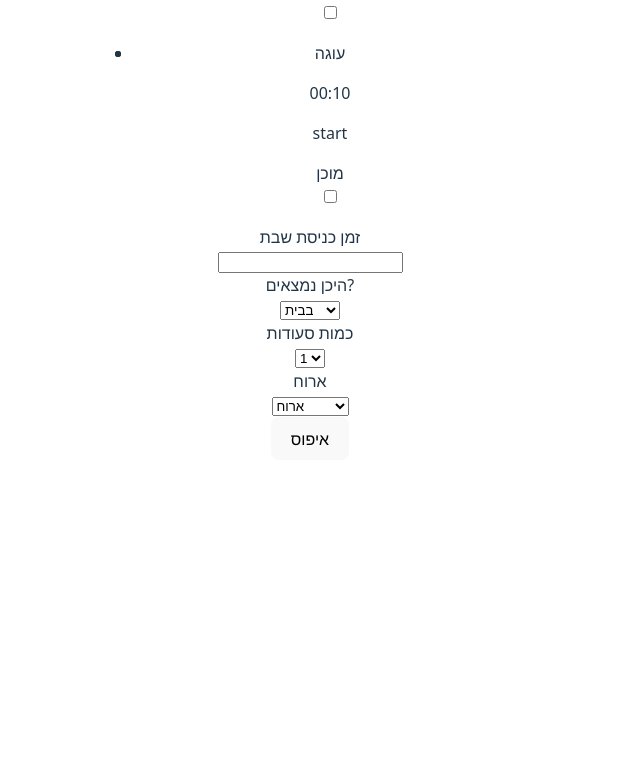
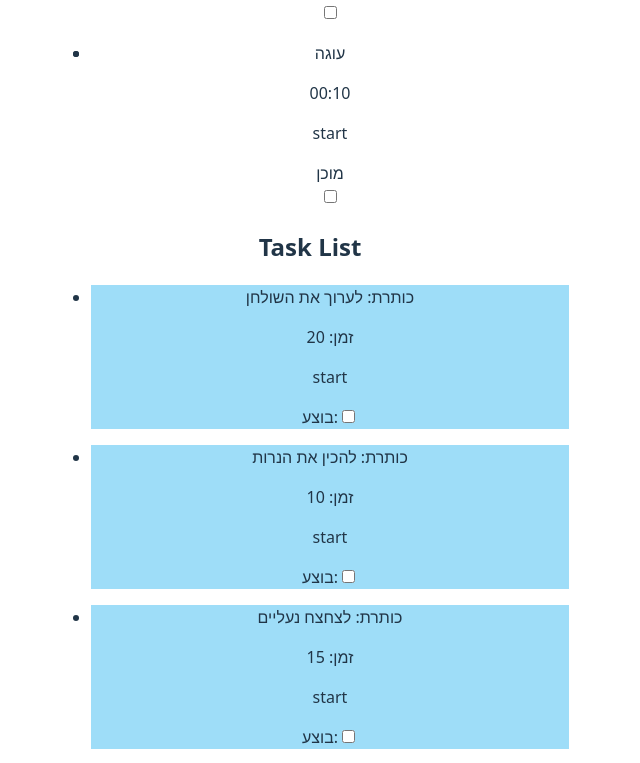
Before and after one commit to yael6268/shabbat_project, a React (Vite) app in the folder shabbat/: page / in a window 1280 px wide. Shown: the part 2007-2770 px from the top of the page, without its empty margins (330-970 px from the left). Before the commit the page ends 2499 px from the top, so only its background shows below. Built offline with nearby package versions, Linux system fonts and the light colour scheme.

Commit message:
add task list

```diff
--- a/shabbat/src/App.jsx
+++ b/shabbat/src/App.jsx
@@ -1,6 +1,7 @@
 import { useState } from 'react'
 import { Home} from './components/Home'
 import { CookList } from "./components/CookList";
+import { TaskList } from "./components/taskList";
 // import { Cooking } from "./components/Cooking";
 
 import './App.css'
@@ -12,6 +13,7 @@ function App() {
     <>
       <Home/>
       <CookList/>
+      <TaskList/>
       {/* <Cooking/> */}
     </>
   )
--- /dev/null
+++ b/shabbat/src/components/Tasks.jsx
@@ -0,0 +1,23 @@
+export const Tasks = ({ tas, onToggle }) => {
+  return (
+    <li
+      style={{
+        backgroundColor: tas.status === "done" ? "#f7c5e9ff" : "#9eddf8ff",
+      }}
+    >
+      <p>כותרת: {tas.title}</p>
+      <p>זמן: {tas.time}</p>
+      <p> {tas.status}</p>
+
+      <label >
+        בוצע:
+        <input
+          type="checkbox"
+          checked={tas.status === "done"}
+          onChange={onToggle}
+        />
+      </label>
+    </li>
+
+  );
+};
--- /dev/null
+++ b/shabbat/src/components/taskList.jsx
@@ -0,0 +1,54 @@
+import { useState } from "react";
+import { getAllTasks } from "../data/task";
+import { Tasks } from "./Tasks";
+
+export const TaskList = () => {
+  const [tasks, setTasks] = useState(getAllTasks());
+
+  const toggleDone = (id) => {
+    setTasks(prevTasks =>
+      prevTasks.map(t =>
+        t.id === id
+          ? { ...t, status: t.status === "done" ? "pending" : "done" }
+          : t
+      )
+    );
+  };
+  const getPlaceTasks = (place) => {
+    switch (place) {
+      case "atHome":
+        return tasks.filter(task => task.place === "basic"|| task.place==="atHome");
+      case "travel":
+        return tasks.filter(task =>task.place==="basic"|| task.place === "traveling");
+          case "hospitality":
+        return tasks.filter(task => task.place === "basic"|| task.place==="atHome"|| task.place==="hospitality");
+      default:
+        return tasks;
+    }
+  }
+//   const timeScore=(time)=>{
+//     const [hours, minutes] = time.split(":").map(Number);
+//     return hours * 60 + minutes;
+//   };
+
+  return (
+    <div>
+      <h2>Task List</h2>
+      <ul>
+        {tasks.map(task => (
+          <Tasks
+            key={task.id}
+            tas={task}
+
+            onToggle={() => toggleDone(task.id)}
+          />
+
+        ))}
+      </ul>
+          <h3>      סך הזמן של משימות שלא בוצעו: {tasks.filter(task => task.status === "pending")
+          .reduce((total, task) => (total + task.time)/60, 0)} דקות</h3>
+
+    </div>
+
+  );
+};
--- a/shabbat/src/data/task.js
+++ b/shabbat/src/data/task.js
@@ -2,169 +2,203 @@ const tasksForShabbat = [
     {
         id: 1,
         title: "לערוך את השולחן",
-    status:"start",
-    time:"00:20",
+        status: "start",
+        time: 20,
+        place: "atHome"
     },
     {
         id: 2,
         title: "להכין את הנרות",
-    status:"start",
-    time:"00:10",
+        status: "start",
+        time: 10,
+        place: "atHome"
     },
     {
         id: 3,
         title: "לצחצח נעליים",
-    status:"start",
-    time:"00:15",
+        status: "start",
+        time: 15,
+        place: "basic"
     },
     {
         id: 4,
         title: " לפתוח בקבוקים",
-    status:"start",
-    time:"00:05 ",
+        status: "start",
+        time: 5,
+        place: "atHome"
     },
+
     {
         id: 5,
         title: " לנקות את הבית",
-    status:"start",
-    time:"01:30",
+        status: "start",
+        time: 90,
+        place: "basic"
     },
+
+
     {
         id: 6,
-    title: " להכין אוכל",
-    status:"start",
-    time:"02:00",
+        title: "לכבס בגדים",
+        status: "pending",
+        time: 60,
+        place: "basic"
+
     },
     {
         id: 7,
-    title: "לזרוק את האשפה",
-    status:"start",
-    time:"00:10",
+        title: "לסדר את החדרים",
+        status: "pending",
+        time: 60,
+        place: "basic"
+
     },
        {
         id: 8,
-    title: "לכבס בגדים",
-    status:"start",
-    time:"01:00",
+        title: "לנקות חלונות",
+        status: "pending",
+        time: 25,
+        place: "hospitality"
     },
     {
         id: 9,
-    title: "לסדר את החדרים",
-    status:"start",
-    time:"01:00",
+        title: "לשטוף כלים",
+        status: "pending",
+        time: 30,
+        place: "basic"
+
     },
+
     {
         id: 10,
-    title: "לקנות מצרכים",
-    status:"start",
-    time:"01:30",
+        title: "לקרוא פרשת השבוע",
+        status: "pending",
+        time: 20,
+        place: "basic"
+
     },
+
     {
         id: 11,
-        title: "להכין קידוש",
-        status:"start",
-        time:"00:15",
+        title: "לגהץ בגדים",
+        status: "pending",
+        time: 30,
+        place: "basic"
+
     },
+
     {
         id: 12,
-        title:"לשטוף כלים",
-        status:"start",
-        time:"00:30",
-    },
-    {
-        id: 13,
-        title:"לקרוא פרשת השבוע",
-        status:"start",
-        time:"00:20",
+        title: "לארגן מיטות לאורחים",
+        status: "pending",
+        time: 10,
+        place: "hospitality"
+
     },
        {
         id: 14,
-        title:"להתארגן לשבת",
-        status:"start",
-        time:"00:25",
+        title: "לארוז מזוודה",
+        status: "pending",
+        time: 15,
+        place: "traveling"
+
     },
+
+    {
+        id: 14,
+        title: "לזרוק את האשפה",
+        status: "pending",
+        time: 10,
+        place: "basic"
+
+    },
+
     {
         id: 15,
-        title:"להתאפר",
-        status:"start",
-        time:"00:20",
-    },
-    {
+        title: "להתקלח",
+        status: "pending",
+        time: 25,
+        place: "basic"
+
+    }, {
         id: 16,
-        title:"להתפלל מנחה",
-        status:"start",
-        time:"00:15",
+        title: "להתלבש",
+        status: "pending",
+        time: 15,
+        place: "basic"
+
     },
     {
         id: 17,
-        title:"לכוון שעון שבת",
-        status:"start",
-        time:"00:10",
+        title: "להתאפר",
+        status: "pending",
+        time: 20,
+        place: "basic"
+
     },
     {
         id: 18,
-        title:"לארגן פלטה לסירים",
-        status:"start",
-        time:"00:15",
-    },{
+        title: "להתפלל מנחה",
+        status: "pending",
+        time: 15,
+        place: "basic"
+
+    },
+    {
         id: 19,
-        title:"להעביר לגנרטור",
-        status:"start",
-        time:"00:10",
-    },{
+        title: "לכוון שעון שבת",
+        status: "pending",
+        time: 10,
+        place: "atHome"
+
+    },
+    {
         id: 20,
-        title:"לכבות טלפונים",
-        status:"start",
-        time:"00:05",
-    },{
+        title: "לארגן פלטה לסירים",
+        status: "pending",
+        time: 15,
+        place: "atHome"
+
+    }, {
         id: 21,
-        title:"להכין שולחן לילדים",
-        status:"start",
-        time:"00:20",
+        title: "להעביר לגנרטור",
+        status: "pending",
+        time: 10,
+        place: "atHome"
 
-    },{
+    }, {
         id: 22,
-        title:"להציע מיטות",
-        status:"start",
-        time:"00:10",
+        title: "לכבות טלפונים",
+        status: "pending",
+        time: 5,
+        place: "basic"
+
     },
     {
         id: 23,
-        title:"לגזוז צפרנים",
-        status:"start",
-        time:"00:10",
-    },
-    {
+        title: "להכין קידוש",
+        status: "pending",
+        time: 15,
+        place: "atHome"
+
+    }, {
         id: 24,
-        title:"לגהץ בגדים",
-        status:"start",
-        time:"00:30",
-    },{
+        title: "להדליק נרות שבת",
+        status: "pending",
+        time: 5,
+        place: "basic"
 
-        id: 25,
-        title:"לחתוך נייר טואלט",
-        status:"start",
-        time:"00:10",
-    },{
-        id: 26,
-        title:"להסתפר",
-        status:"start",
-        time:"00:25",
-    },
-    {
-        id: 27,
-        title:"להתקלח",
-        status:"start",
-        time:"00:25",
-    },{
-        id: 28,
-        title:"להתלבש",
-        status:"start",
-        time:"00:15",
-    },{
-        id: 29,
-        title:"להדליק נרות שבת",
-        status:"start",
-        time:"00:05",
     }
 ];
+export const getBasicTasks = () => {
+    return tasksForShabbat.filter(task => task.place === "basic");
+}
+export const getAllTasks = () => {
+    return tasksForShabbat;
+}
+export const getHospitalityTasks = () => {
+    return tasksForShabbat.filter(task => task.place === "hospitality");
+}
+export const getTravelingTasks = () => {
+    return tasksForShabbat.filter(task => task.place === "traveling");
+}
```
Lines whose indentation alone changed are shown as unchanged.
